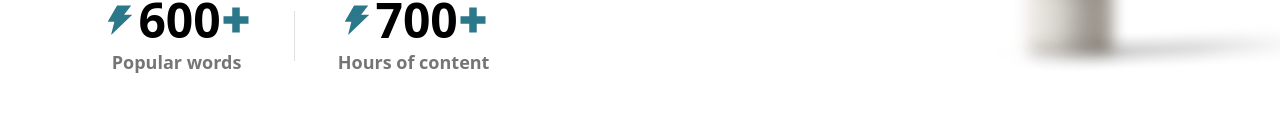
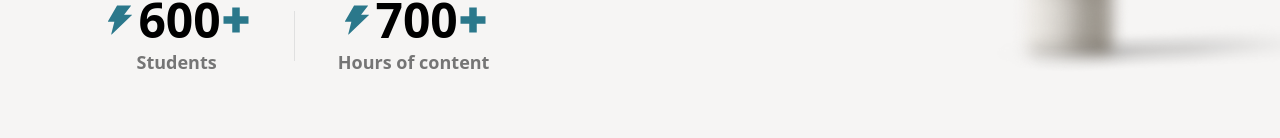
Before and after one commit to thinc-org/hacktoschool-fryingchicken, a Next.js app in the folder frontend/: page / in a window 1280 px wide. Shown: the part 622-760 px from the top of the page. Built offline with nearby package versions, Linux system fonts and the light colour scheme; a web font is replaced by a local one.

Commit message:
fix: change background color of navbar and first component

```diff
--- a/frontend/components/DesktopNavbar.tsx
+++ b/frontend/components/DesktopNavbar.tsx
@@ -7,7 +7,7 @@ interface props {
 
 const DesktopNavbar = ({ links }: props) => {
   return (
-    <header className="hide-md bg-white z-10 nav-container flex justify-between h-[10vh] px-[8%] items-center sticky top-0">
+    <header className="hide-md bg-grey-light z-10 nav-container flex justify-between h-[10vh] px-[8%] items-center sticky top-0">
       <div className="flex items-center">
         <a
           href="/"
--- a/frontend/components/LandingPage/FirstComponent.tsx
+++ b/frontend/components/LandingPage/FirstComponent.tsx
@@ -4,7 +4,7 @@ import boyWithTree from '../../public/boyWithTree.png';
 
 const FirstComponent = () => {
   return (
-    <section className="grid grid-cols-1 justify-center min-h-[93vh] lg:mb-[5vh] lg:grid-cols-2 lg:min-h-[90vh] lg:px-[8%] lg:items-center overflow-x-hidden">
+    <section className="bg-grey-light grid grid-cols-1 justify-center min-h-[93vh] lg:mb-[5vh] lg:grid-cols-2 lg:min-h-[90vh] lg:px-[8%] lg:items-center overflow-x-hidden">
       <div className="flex flex-col text-center items-center mt-[8%] lg:text-left lg:items-start lg:w-[80%] ">
         <h3 className="text-cyan-dark font-bold text-base tracking-wider sm:text-[130%] ">
           E-COURSE PLATFORM
@@ -23,7 +23,7 @@ const FirstComponent = () => {
           About Platform
         </a>
         <div className="flex items-center justify-between w-[70%] md:mt-[3%] md:w-[50%] lg:w-[100%] xl:w-[90%]">
-          <LandingData num={600} title={'Popular words'} />
+          <LandingData num={600} title={'Students'} />
           <div className="ver-line h-[50px]"></div>
           <LandingData num={700} title={'Hours of content'} />
         </div>
--- a/frontend/components/MobileNavbar.tsx
+++ b/frontend/components/MobileNavbar.tsx
@@ -12,7 +12,7 @@ interface props {
 const MobileNavbar = ({ links }: props) => {
   const [open, setOpen] = useState(false);
   return (
-    <header className="lg:hidden sticky top-0 w-screen bg-white z-10">
+    <header className="lg:hidden sticky top-0 w-screen bg-grey-light z-10">
       <div className="w-screen nav-container px-[5%] flex justify-between justify-items-center items-center h-[7vh]">
         {!open ? (
           <BiMenuAltLeft
```
